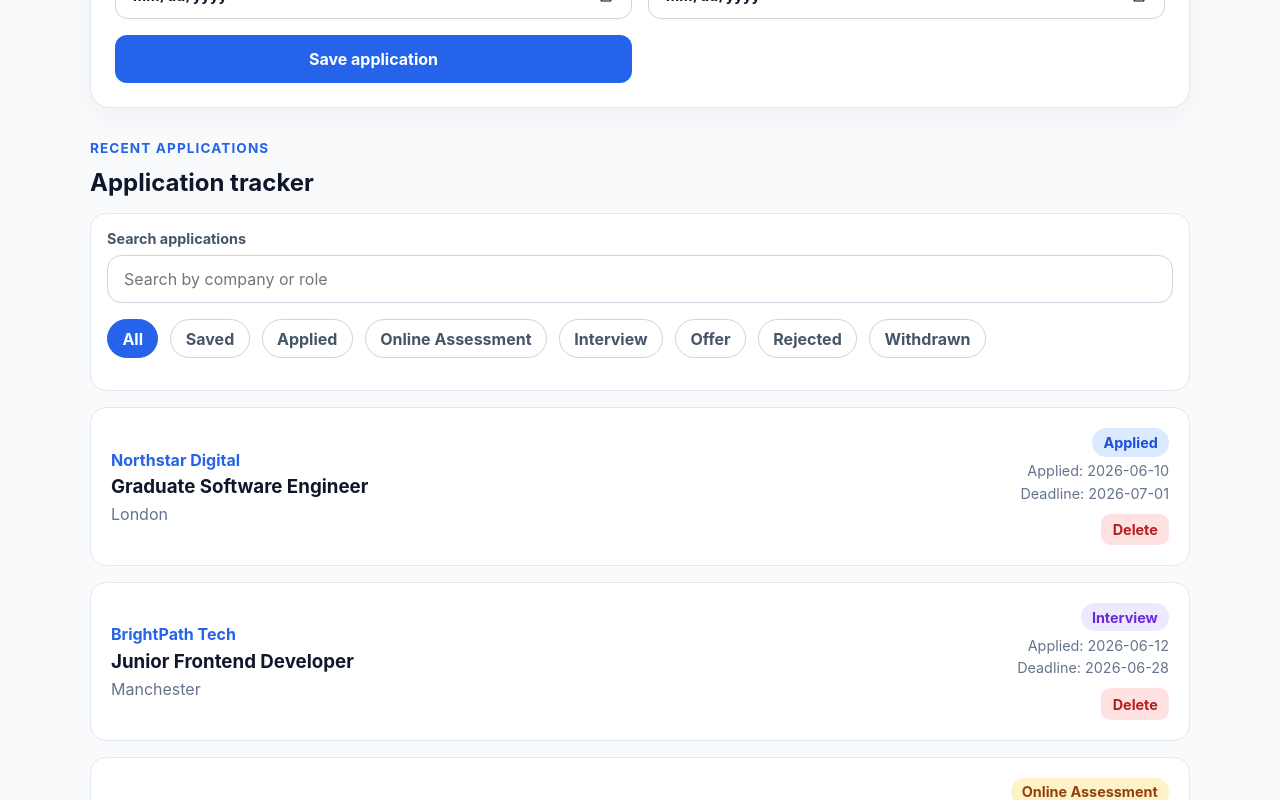
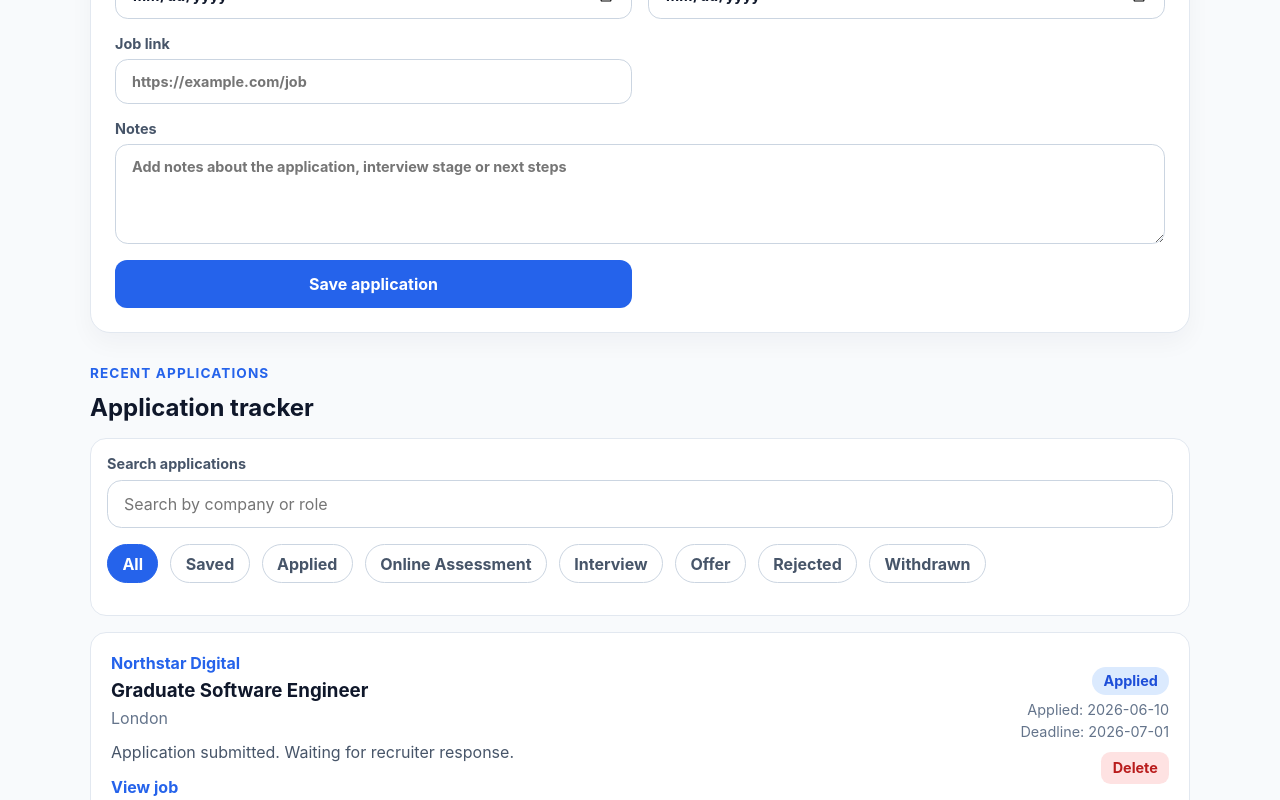
Before and after one commit to Fa24aad/gradtrack, a React (Vite) app in the folder frontend/: page / in a window 1280 px wide. Shown: the part 920-1720 px from the top of the page. Built offline with nearby package versions, Linux system fonts and the light colour scheme.

Commit message:
feat: add job link and notes fields

```diff
--- a/frontend/src/App.css
+++ b/frontend/src/App.css
@@ -447,3 +447,42 @@
     padding: 0.85rem;
   }
 }
+
+.full-width-field {
+  grid-column: 1 / -1;
+}
+
+.application-form textarea {
+  min-height: 100px;
+  width: 100%;
+  resize: vertical;
+  border: 1px solid #cbd5e1;
+  border-radius: 0.8rem;
+  padding: 0.8rem 1rem;
+  background: #ffffff;
+  color: #0f172a;
+}
+
+.application-form textarea:focus {
+  outline: 3px solid #bfdbfe;
+  border-color: #2563eb;
+}
+
+.application-notes {
+  max-width: 560px;
+  margin: 0.75rem 0 0;
+  color: #475569;
+  line-height: 1.6;
+}
+
+.application-link {
+  display: inline-block;
+  margin-top: 0.75rem;
+  color: #2563eb;
+  font-weight: 700;
+  text-decoration: none;
+}
+
+.application-link:hover {
+  text-decoration: underline;
+}
--- a/frontend/src/App.tsx
+++ b/frontend/src/App.tsx
@@ -25,6 +25,8 @@ const initialFormState = {
   status: 'Saved' as ApplicationStatus,
   appliedDate: '',
   deadline: '',
+  jobLink: '',
+  notes: '',
 }
 
 function App() {
@@ -62,7 +64,9 @@ function App() {
   })
 
   function handleFormChange(
-    event: React.ChangeEvent<HTMLInputElement | HTMLSelectElement>,
+    event: React.ChangeEvent<
+      HTMLInputElement | HTMLSelectElement | HTMLTextAreaElement
+    >,
   ) {
     const { name, value } = event.target
 
@@ -91,6 +95,8 @@ function App() {
       status: formData.status,
       appliedDate: formData.appliedDate,
       deadline: formData.deadline,
+      jobLink: formData.jobLink,
+      notes: formData.notes,
     }
 
     setApplications((currentApplications) => [
@@ -227,6 +233,27 @@ function App() {
               />
             </label>
 
+            <label>
+              Job link
+              <input
+                name="jobLink"
+                type="url"
+                placeholder="https://example.com/job"
+                value={formData.jobLink}
+                onChange={handleFormChange}
+              />
+            </label>
+
+            <label className="full-width-field">
+              Notes
+              <textarea
+                name="notes"
+                placeholder="Add notes about the application, interview stage or next steps"
+                value={formData.notes}
+                onChange={handleFormChange}
+              />
+            </label>
+
             <button className="primary-button" type="submit">
               Save application
             </button>
--- a/frontend/src/components/ApplicationCard.tsx
+++ b/frontend/src/components/ApplicationCard.tsx
@@ -22,6 +22,21 @@ function ApplicationCard({ application, onDelete }: ApplicationCardProps) {
         <p className="application-company">{application.company}</p>
         <h3>{application.role}</h3>
         <p className="application-location">{application.location}</p>
+
+        {application.notes && (
+          <p className="application-notes">{application.notes}</p>
+        )}
+
+        {application.jobLink && (
+          <a
+            className="application-link"
+            href={application.jobLink}
+            target="_blank"
+            rel="noreferrer"
+          >
+            View job
+          </a>
+        )}
       </div>
 
       <div className="application-meta">
--- a/frontend/src/data/sampleApplications.ts
+++ b/frontend/src/data/sampleApplications.ts
@@ -15,6 +15,8 @@ export type JobApplication = {
   status: ApplicationStatus
   appliedDate: string
   deadline: string
+  jobLink: string
+  notes: string
 }
 
 export const sampleApplications: JobApplication[] = [
@@ -26,6 +28,8 @@ export const sampleApplications: JobApplication[] = [
     status: 'Applied',
     appliedDate: '2026-06-10',
     deadline: '2026-07-01',
+    jobLink: 'https://example.com/northstar-graduate-software-engineer',
+    notes: 'Application submitted. Waiting for recruiter response.',
   },
   {
     id: 2,
@@ -35,6 +39,8 @@ export const sampleApplications: JobApplication[] = [
     status: 'Interview',
     appliedDate: '2026-06-12',
     deadline: '2026-06-28',
+    jobLink: 'https://example.com/brightpath-junior-frontend-developer',
+    notes: 'Interview scheduled. Review React and TypeScript questions.',
   },
   {
     id: 3,
@@ -44,5 +50,7 @@ export const sampleApplications: JobApplication[] = [
     status: 'Online Assessment',
     appliedDate: '2026-06-14',
     deadline: '2026-07-05',
+    jobLink: 'https://example.com/cloudworks-graduate-backend-developer',
+    notes: 'Online assessment expected. Practise API and SQL questions.',
   },
 ]
```
